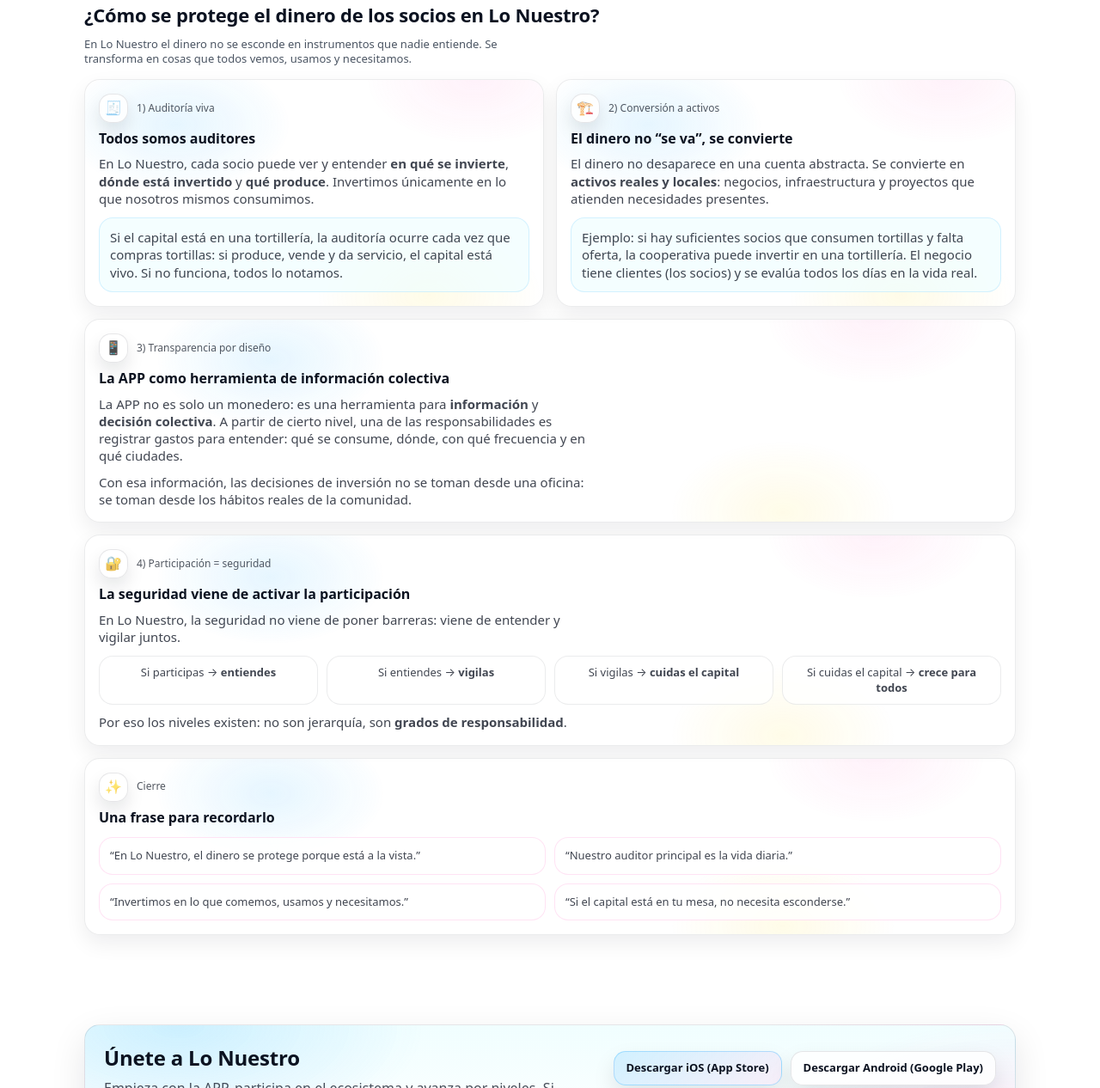
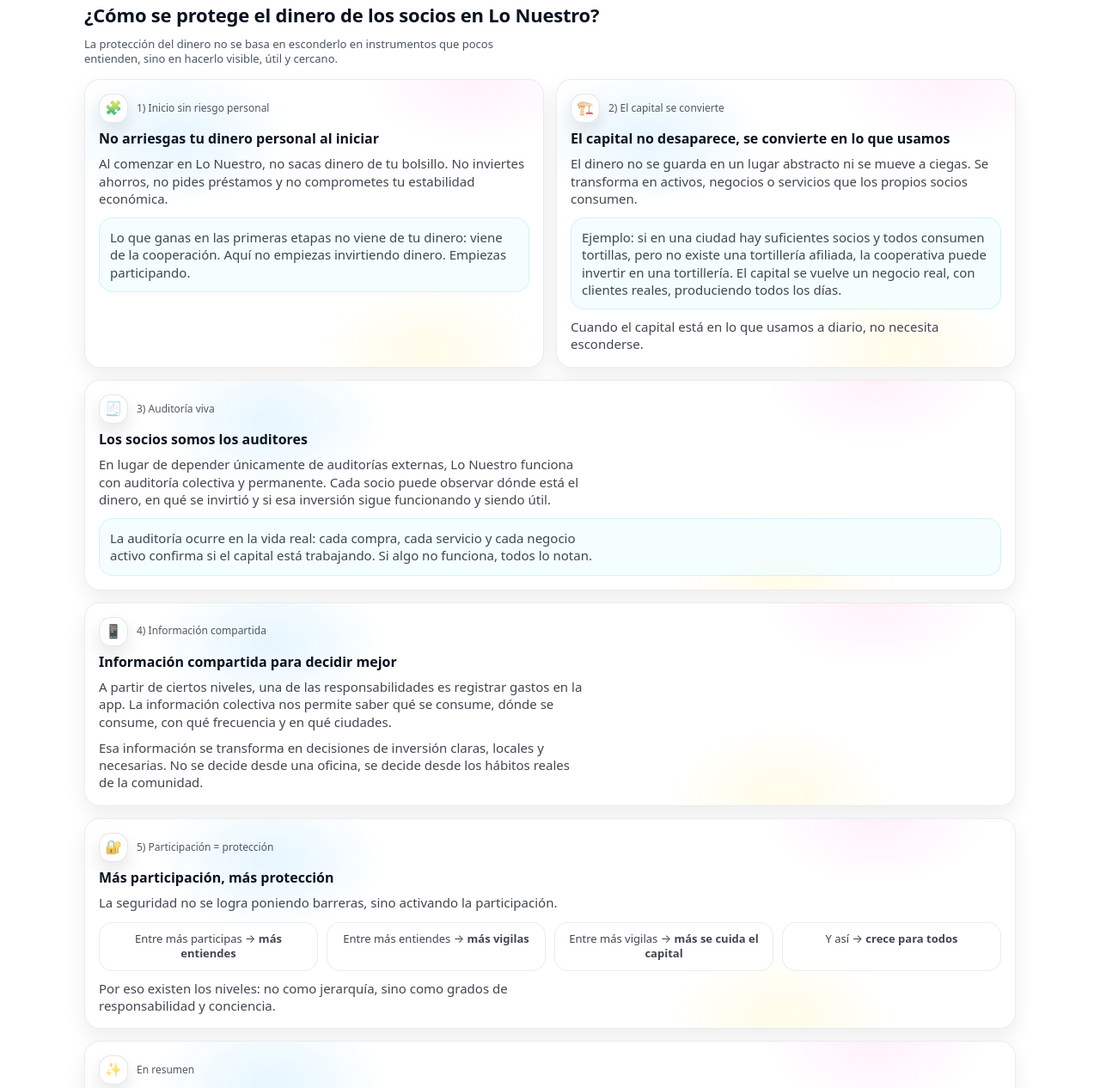
Before and after one commit to Natenun/lo-nuestro-web, a plain HTML site: page index.html in a window 1280 px wide. Shown: the part 4863-6129 px from the top of the page at 86% size. Drawn offline with Linux system fonts and the light colour scheme.

Commit message:
Revise content for clarity and engagement
Updated various sections to improve clarity and engagement.

```diff
--- a/index.html
+++ b/index.html
@@ -1107,88 +1107,122 @@
     <div>
       <h2>¿Cómo se protege el dinero de los socios en Lo Nuestro?</h2>
       <p>
-        En Lo Nuestro el dinero no se esconde en instrumentos que nadie entiende.
-        Se transforma en cosas que todos vemos, usamos y necesitamos.
+        La protección del dinero no se basa en esconderlo en instrumentos que pocos entienden,
+        sino en hacerlo visible, útil y cercano.
       </p>
     </div>
   </div>
 
   <div class="grid">
+    <!-- 1 -->
     <div class="feature col-6">
-      <div class="kicker"><div class="icon">🧾</div><span>1) Auditoría viva</span></div>
-      <h3>Todos somos auditores</h3>
+      <div class="kicker"><div class="icon">🧩</div><span>1) Inicio sin riesgo personal</span></div>
+      <h3>No arriesgas tu dinero personal al iniciar</h3>
       <p class="sub">
-        En Lo Nuestro, cada socio puede ver y entender <b>en qué se invierte</b>, <b>dónde está invertido</b> y
-        <b>qué produce</b>. Invertimos únicamente en lo que nosotros mismos consumimos.
+        Al comenzar en Lo Nuestro, no sacas dinero de tu bolsillo. No inviertes ahorros, no pides préstamos
+        y no comprometes tu estabilidad económica.
       </p>
+
       <div class="callout">
         <p class="sub">
-          Si el capital está en una tortillería, la auditoría ocurre cada vez que compras tortillas:
-          si produce, vende y da servicio, el capital está vivo. Si no funciona, todos lo notamos.
+          Lo que ganas en las primeras etapas no viene de tu dinero: viene de la cooperación.
+          Aquí no empiezas invirtiendo dinero. Empiezas participando.
         </p>
       </div>
     </div>
 
+    <!-- 2 -->
     <div class="feature col-6">
-      <div class="kicker"><div class="icon">🏗️</div><span>2) Conversión a activos</span></div>
-      <h3>El dinero no “se va”, se convierte</h3>
+      <div class="kicker"><div class="icon">🏗️</div><span>2) El capital se convierte</span></div>
+      <h3>El capital no desaparece, se convierte en lo que usamos</h3>
       <p class="sub">
-        El dinero no desaparece en una cuenta abstracta. Se convierte en <b>activos reales y locales</b>:
-        negocios, infraestructura y proyectos que atienden necesidades presentes.
+        El dinero no se guarda en un lugar abstracto ni se mueve a ciegas.
+        Se transforma en activos, negocios o servicios que los propios socios consumen.
       </p>
+
       <div class="callout">
         <p class="sub">
-          Ejemplo: si hay suficientes socios que consumen tortillas y falta oferta, la cooperativa puede invertir
-          en una tortillería. El negocio tiene clientes (los socios) y se evalúa todos los días en la vida real.
+          Ejemplo: si en una ciudad hay suficientes socios y todos consumen tortillas, pero no existe una tortillería afiliada,
+          la cooperativa puede invertir en una tortillería. El capital se vuelve un negocio real, con clientes reales, produciendo todos los días.
+        </p>
+      </div>
+
+      <p class="sub" style="margin-top:10px;">
+        Cuando el capital está en lo que usamos a diario, no necesita esconderse.
+      </p>
+    </div>
+
+    <!-- 3 -->
+    <div class="feature col-12">
+      <div class="kicker"><div class="icon">🧾</div><span>3) Auditoría viva</span></div>
+      <h3>Los socios somos los auditores</h3>
+      <p class="sub">
+        En lugar de depender únicamente de auditorías externas, Lo Nuestro funciona con auditoría colectiva y permanente.
+        Cada socio puede observar dónde está el dinero, en qué se invirtió y si esa inversión sigue funcionando y siendo útil.
+      </p>
+
+      <div class="callout">
+        <p class="sub">
+          La auditoría ocurre en la vida real: cada compra, cada servicio y cada negocio activo confirma si el capital está trabajando.
+          Si algo no funciona, todos lo notan.
         </p>
       </div>
     </div>
 
+    <!-- 4 -->
     <div class="feature col-12">
-      <div class="kicker"><div class="icon">📱</div><span>3) Transparencia por diseño</span></div>
-      <h3>La APP como herramienta de información colectiva</h3>
+      <div class="kicker"><div class="icon">📱</div><span>4) Información compartida</span></div>
+      <h3>Información compartida para decidir mejor</h3>
       <p class="sub">
-        La APP no es solo un monedero: es una herramienta para <b>información</b> y <b>decisión colectiva</b>.
-        A partir de cierto nivel, una de las responsabilidades es registrar gastos para entender:
-        qué se consume, dónde, con qué frecuencia y en qué ciudades.
+        A partir de ciertos niveles, una de las responsabilidades es registrar gastos en la app.
+        La información colectiva nos permite saber qué se consume, dónde se consume, con qué frecuencia y en qué ciudades.
       </p>
+
       <p class="sub" style="margin-top:10px;">
-        Con esa información, las decisiones de inversión no se toman desde una oficina:
-        se toman desde los hábitos reales de la comunidad.
+        Esa información se transforma en decisiones de inversión claras, locales y necesarias.
+        No se decide desde una oficina, se decide desde los hábitos reales de la comunidad.
       </p>
     </div>
 
+    <!-- 5 -->
     <div class="feature col-12">
-      <div class="kicker"><div class="icon">🔐</div><span>4) Participación = seguridad</span></div>
-      <h3>La seguridad viene de activar la participación</h3>
+      <div class="kicker"><div class="icon">🔐</div><span>5) Participación = protección</span></div>
+      <h3>Más participación, más protección</h3>
       <p class="sub">
-        En Lo Nuestro, la seguridad no viene de poner barreras: viene de entender y vigilar juntos.
+        La seguridad no se logra poniendo barreras, sino activando la participación.
       </p>
 
       <div class="steps">
-        <div class="step">Si participas → <b>entiendes</b></div>
-        <div class="step">Si entiendes → <b>vigilas</b></div>
-        <div class="step">Si vigilas → <b>cuidas el capital</b></div>
-        <div class="step">Si cuidas el capital → <b>crece para todos</b></div>
+        <div class="step">Entre más participas → <b>más entiendes</b></div>
+        <div class="step">Entre más entiendes → <b>más vigilas</b></div>
+        <div class="step">Entre más vigilas → <b>más se cuida el capital</b></div>
+        <div class="step">Y así → <b>crece para todos</b></div>
       </div>
 
       <p class="sub" style="margin-top:10px;">
-        Por eso los niveles existen: no son jerarquía, son <b>grados de responsabilidad</b>.
+        Por eso existen los niveles: no como jerarquía, sino como grados de responsabilidad y conciencia.
       </p>
     </div>
 
+    <!-- Resumen -->
     <div class="feature col-12">
-      <div class="kicker"><div class="icon">✨</div><span>Cierre</span></div>
-      <h3>Una frase para recordarlo</h3>
+      <div class="kicker"><div class="icon">✨</div><span>En resumen</span></div>
+      <h3>El dinero no se apuesta: se construye</h3>
+
       <div class="quote-grid">
-        <div class="quote">“En Lo Nuestro, el dinero se protege porque está a la vista.”</div>
-        <div class="quote">“Nuestro auditor principal es la vida diaria.”</div>
-        <div class="quote">“Invertimos en lo que comemos, usamos y necesitamos.”</div>
-        <div class="quote">“Si el capital está en tu mesa, no necesita esconderse.”</div>
+        <div class="quote">No arriesgas tu dinero personal al iniciar.</div>
+        <div class="quote">El capital se genera colectivamente.</div>
+        <div class="quote">Se invierte en lo que todos usamos.</div>
+        <div class="quote">Es visible, cercano y verificable.</div>
       </div>
+
+      <p class="sub" style="margin-top:10px;">
+        Aquí, el dinero no se apuesta. Se construye, se ve y se cuida en comunidad.
+      </p>
     </div>
   </div>
 </section>
+
 
 
       <!-- Únete -->
```
